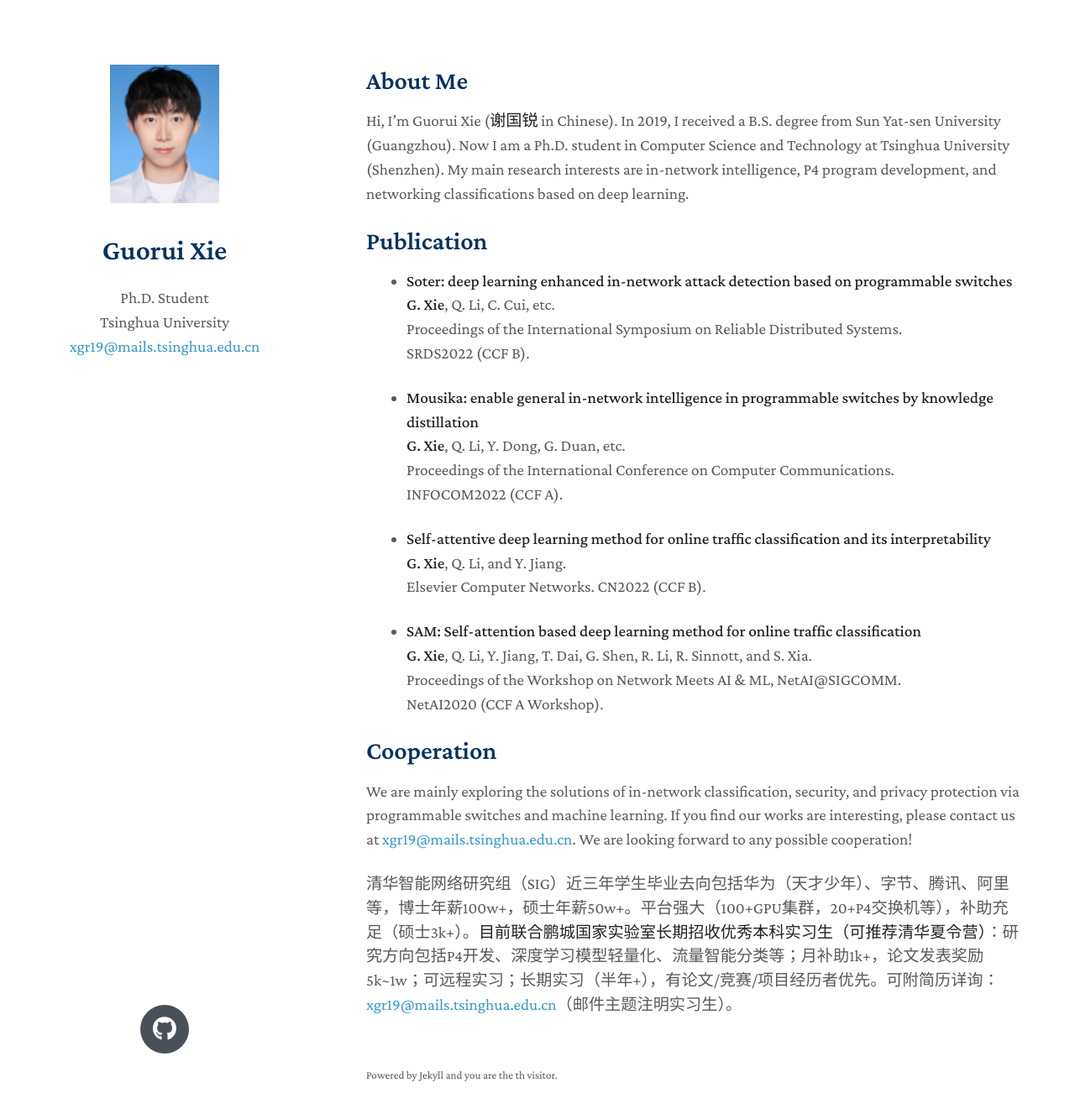
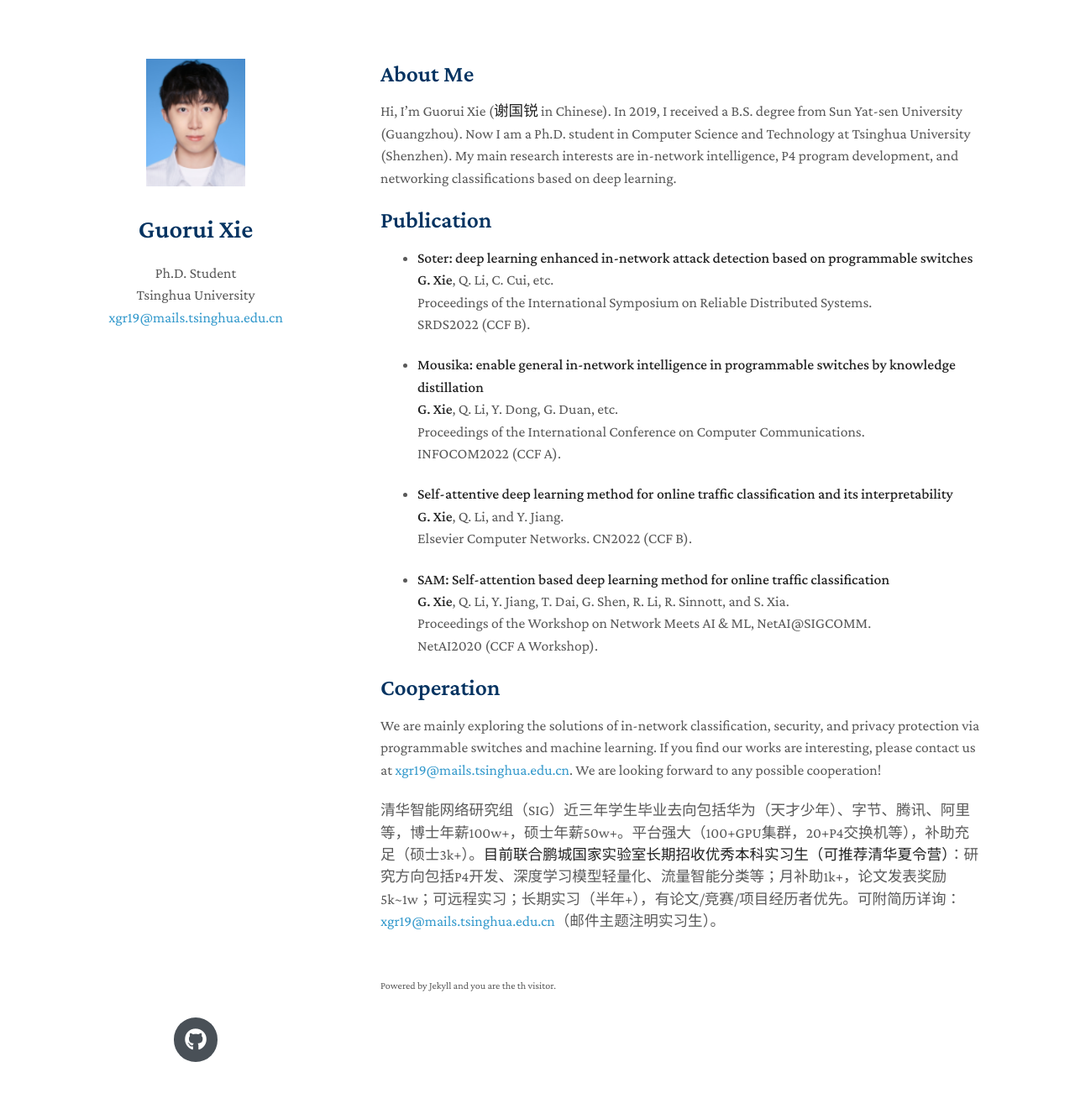
Before and after one commit to xgr19/xgr19.github.io, a Jekyll site: the page built from index.md, in a window 1280 px wide and 1377 px high. Shown: the top 1327 px of the window at 84% size. Built offline with Jekyll 4.4.1, drawn with Linux system fonts in a browser that asks for light colours; nearby versions of some CDN libraries; comment, search, counter and statistics services are not loaded; a style sheet for code colours, icons or effects is not loaded; our own code applies the rules of GitHub Pages for plain Markdown files.

Commit message:
Update homepage.html

```diff
--- a/_layouts/homepage.html
+++ b/_layouts/homepage.html
@@ -21,7 +21,7 @@
     <link rel=stylesheet href=https://cdnjs.cloudflare.com/ajax/libs/font-awesome/5.11.2/css/all.min.css integrity="sha256-+N4/V/SbAFiW1MPBCXnfnP9QSN3+Keu+NlB+0ev/YKQ=" crossorigin=anonymous>
     <link rel="stylesheet" href="./assets/css/style.css">
   </head>
-  <body style="zoom: 120%">
+  <body style="zoom: 110%">
 
     <script src="./assets/js/vanilla-back-to-top.min.js"></script>
     <script>addBackToTop({
```
